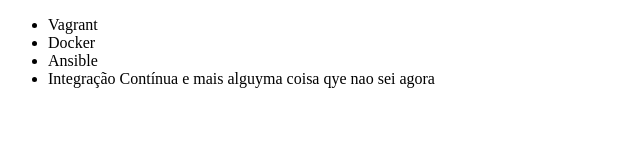
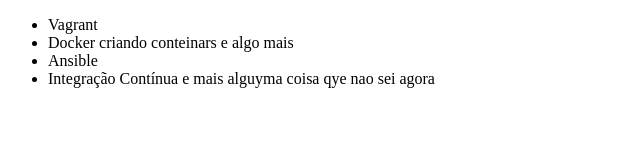
Before and after one commit to brunonas/alura-git, a plain HTML site: page index.html in a window 1280 px wide. Shown: the whole page, without its empty margins (0-640 px from the left). Drawn offline with Linux system fonts and the light colour scheme.

```diff
--- a/index.html
+++ b/index.html
@@ -7,7 +7,7 @@
 <body>
     <ul>
         <li>Vagrant</li>
-        <li>Docker</li>
+        <li>Docker criando conteinars e algo mais</li>
         <li>Ansible</li>
         <li>Integração Contínua e mais alguyma coisa qye nao sei agora </li>
     </ul>
```
